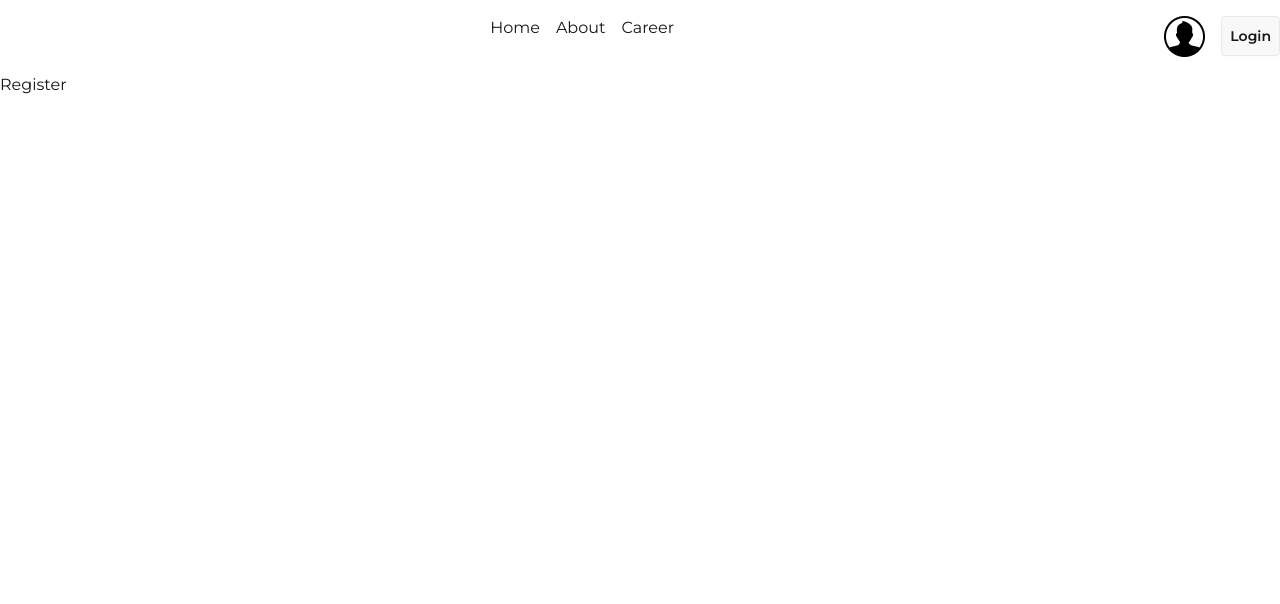
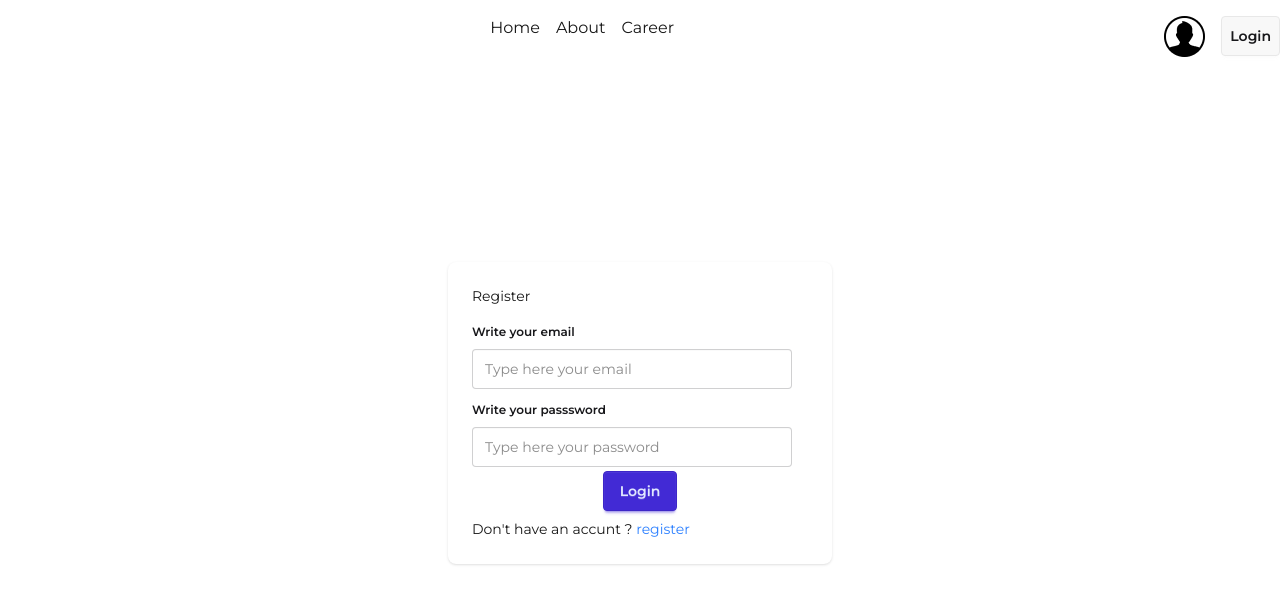
Before and after one commit to moajjem441/dragon-news, a Next.js app: page /register in a window 1280 px wide. Shown: the top 604 px of the page. Built offline with nearby package versions, Linux system fonts and the light colour scheme.

Commit message:
register part add

```diff
--- a/src/app/(auth)/login/page.jsx
+++ b/src/app/(auth)/login/page.jsx
@@ -2,7 +2,7 @@
 
 import Link from 'next/link';
 import React from 'react';
-import { useForm } from "react-hook-form"
+import { useForm } from "react-hook-form" //react-hook-form install korte hobe
 
 const LogInPage = () => {
 
@@ -43,8 +43,6 @@ const LogInPage = () => {
                  />
                  {errors.password && (<span className='text-red-600'>{errors.email.message}</span>)}
 
-                <p className="label">Optional</p>
-
             </fieldset>
 
                     <div className='flex justify-center'>
@@ -52,6 +50,7 @@ const LogInPage = () => {
                     </div>
                     </form>
 
+                    <p>Don't have an accunt ? <Link className='text-blue-500' href={'/register'}>register</Link></p>
 
                 </div>
             </div>
--- a/src/app/(auth)/register/page.jsx
+++ b/src/app/(auth)/register/page.jsx
@@ -1,9 +1,61 @@
+"use client";
+
+import Link from 'next/link';
 import React from 'react';
+import { useForm } from "react-hook-form" //react-hook-form install korte hobe
 
 const RegisterPage = () => {
+
+// const formHandler=(e)=>{
+//     e.preventDefault();
+//     const email=e.target.email.value;
+//     const password=e.target.password.value;
+//     console.log(email,password)
+// }
+
+
+    const {register,handleSubmit,formState: { errors },}=useForm();
+    const onSubmit=(data)=>console.log(data)
+
+
+
     return (
-        <div>
-            <h1>Register</h1>
+        <div className='container flex justify-center items-center h-[85vh]'>
+
+            <div className="card w-96 bg-base-100 card-md shadow-sm">
+                <div className="card-body">
+                      <h1> Register</h1>
+
+                    <form onSubmit={handleSubmit(onSubmit)}>
+
+                         <fieldset className="fieldset">
+                <legend className="fieldset-legend">Write your email</legend>
+                <input type="email" className="input"  placeholder="Type here your email"
+                 {...register("email",{required:"Must fill email field"})}/>
+                {errors.email && (<span className='text-red-600'>{errors.email.message}</span>)}
+
+            </fieldset>
+
+            <fieldset className="fieldset">
+                <legend className="fieldset-legend">Write your passsword</legend>
+                <input type="password" className="input"  placeholder="Type here your password"
+                {...register("password",{required:"Password field must fill it"})}
+                 />
+                 {errors.password && (<span className='text-red-600'>{errors.email.message}</span>)}
+
+            </fieldset>
+
+                    <div className='flex justify-center'>
+                        <button className='btn btn-primary' type='sumint'>Login</button>
+                    </div>
+                    </form>
+
+                    <p>Don't have an accunt ? <Link className='text-blue-500' href={'/register'}>register</Link></p>
+
+                </div>
+            </div>
+
+
         </div>
     );
 };
```
